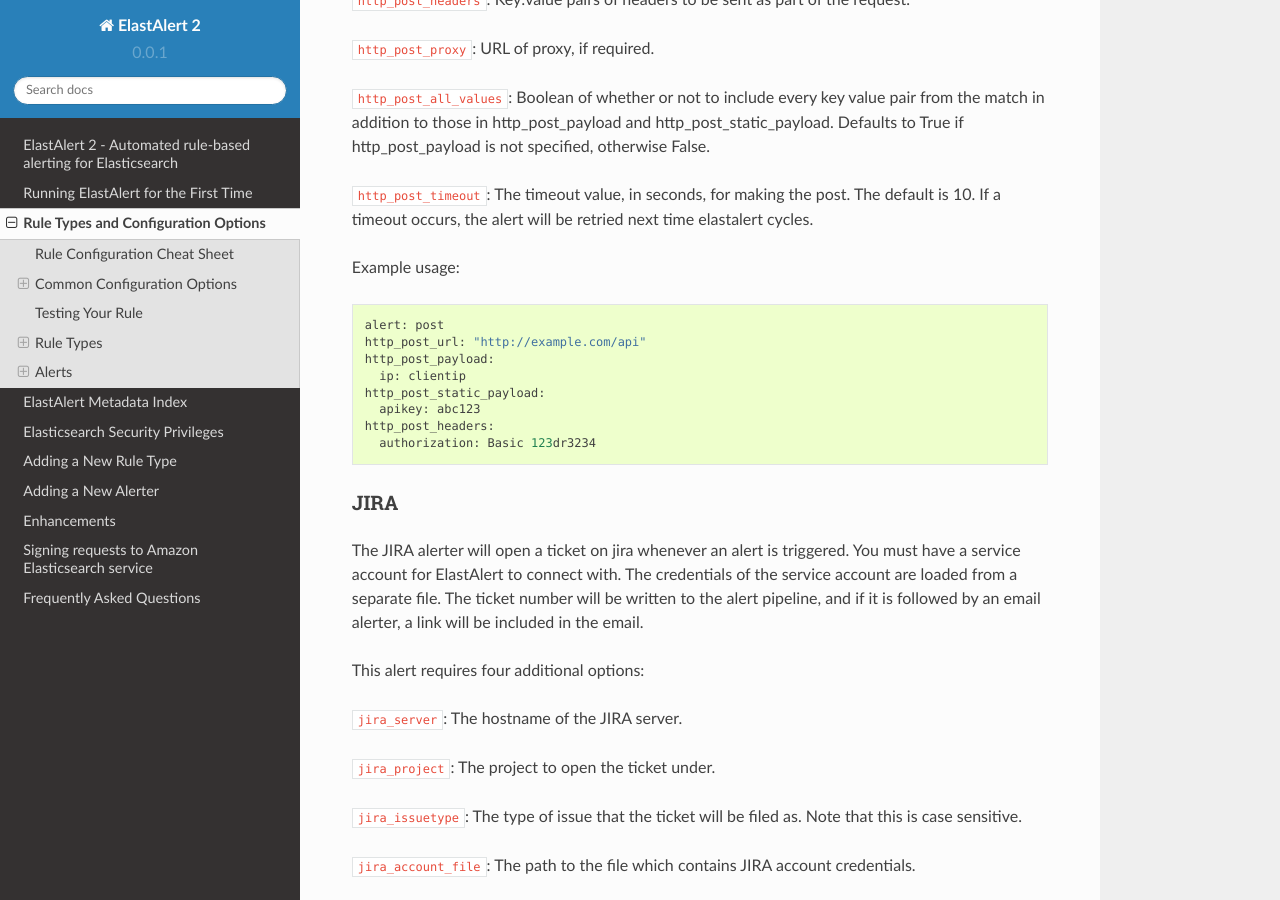
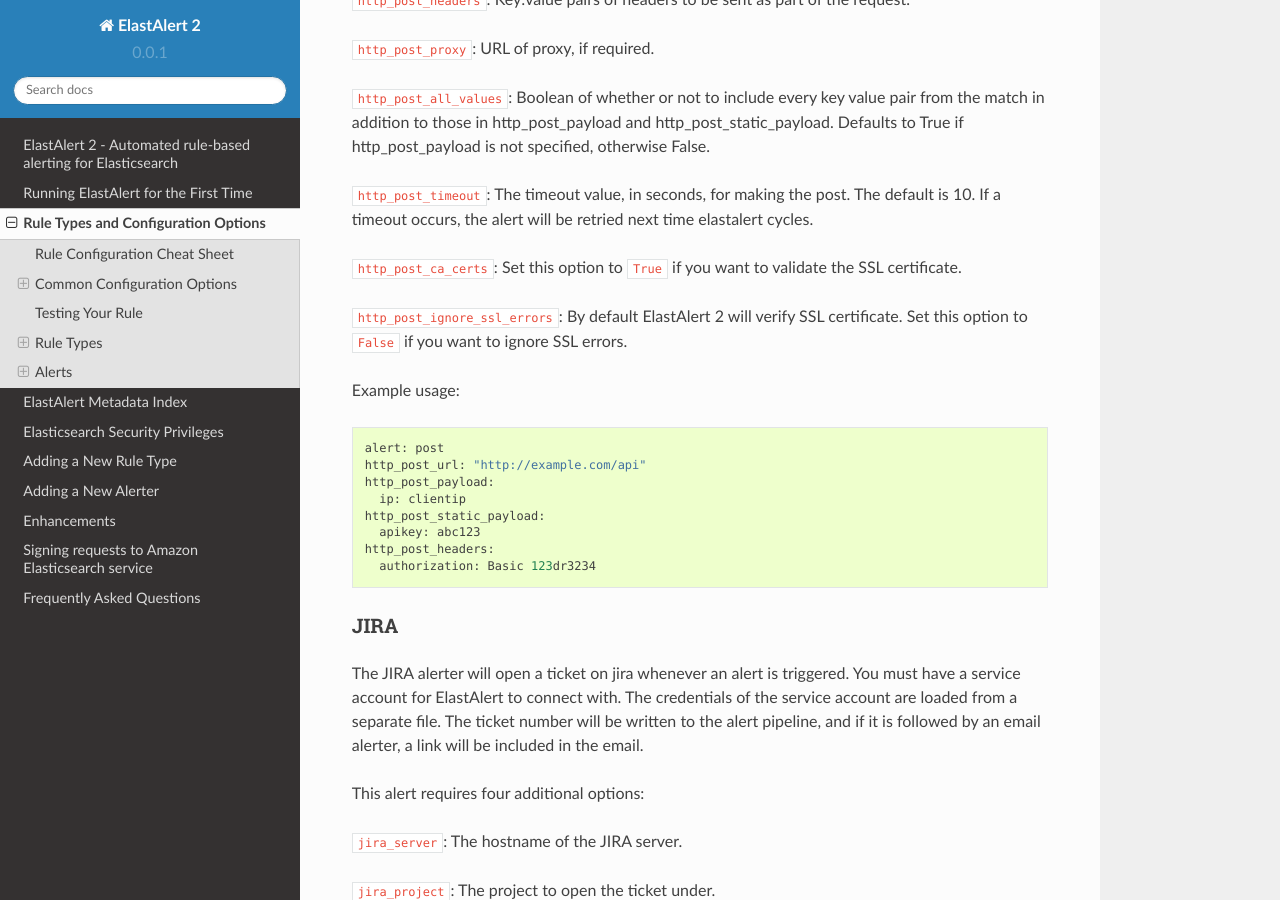
Before and after one commit to Yelp/elastalert, a Sphinx documentation site: the page built from docs/source/ruletypes.rst, in a window 1280 px wide and 900 px high, scrolled down 48151 px. Built offline with Sphinx 7.4.7 and the Read the Docs theme 2.0.0, drawn with Linux system fonts in a browser that asks for light colours; pages that are not in the unit, such as notebooks, are missing from menus.

Commit message:
add docs http post ca certs and ignore ssl
http_post_ca_certs
http_post_ignore_ssl_errors

```diff
--- a/docs/source/ruletypes.rst
+++ b/docs/source/ruletypes.rst
@@ -2018,6 +2018,10 @@
 
 ``http_post_timeout``: The timeout value, in seconds, for making the post. The default is 10. If a timeout occurs, the alert will be retried next time elastalert cycles.
 
+``http_post_ca_certs``: Set this option to ``True`` if you want to validate the SSL certificate.
+
+``http_post_ignore_ssl_errors``: By default ElastAlert 2 will verify SSL certificate. Set this option to ``False`` if you want to ignore SSL errors.
+
 Example usage::
 
     alert: post
```
